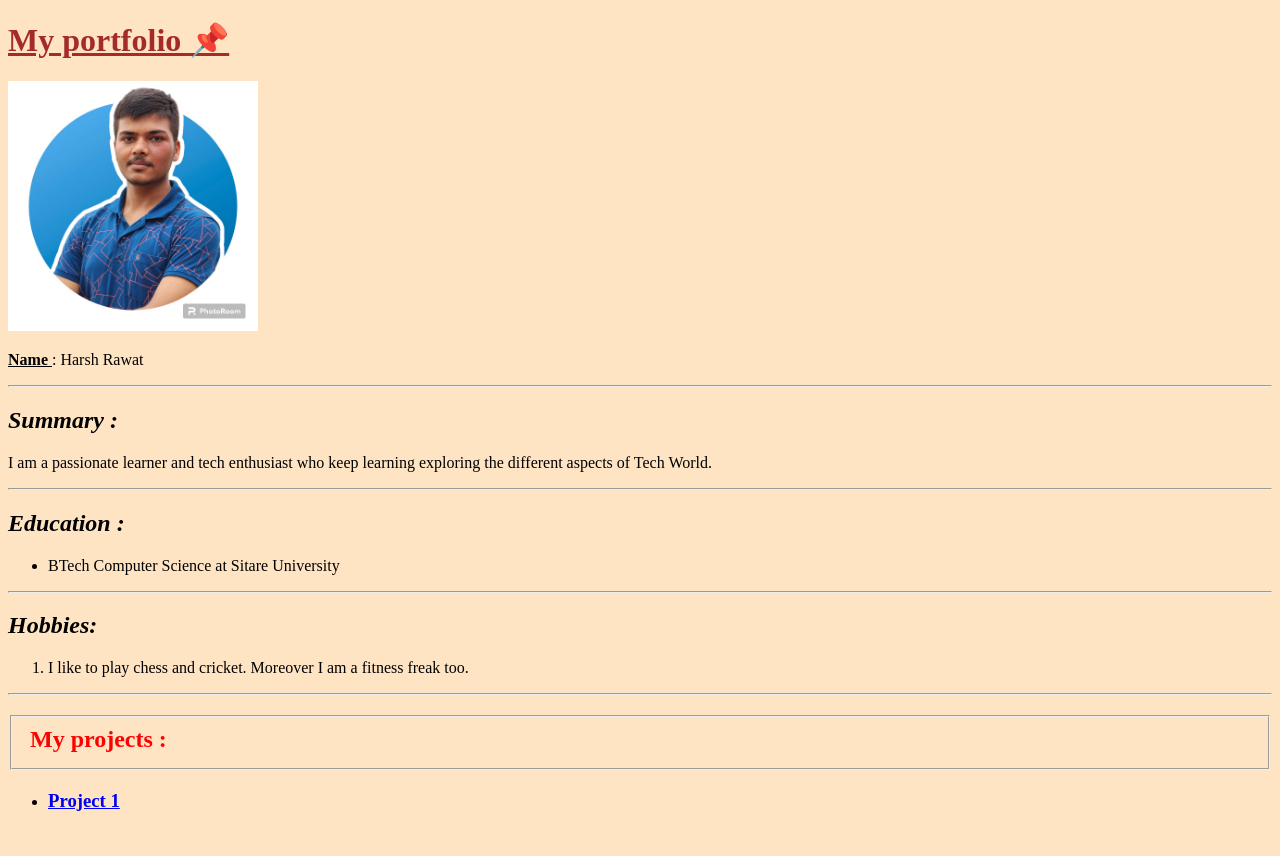
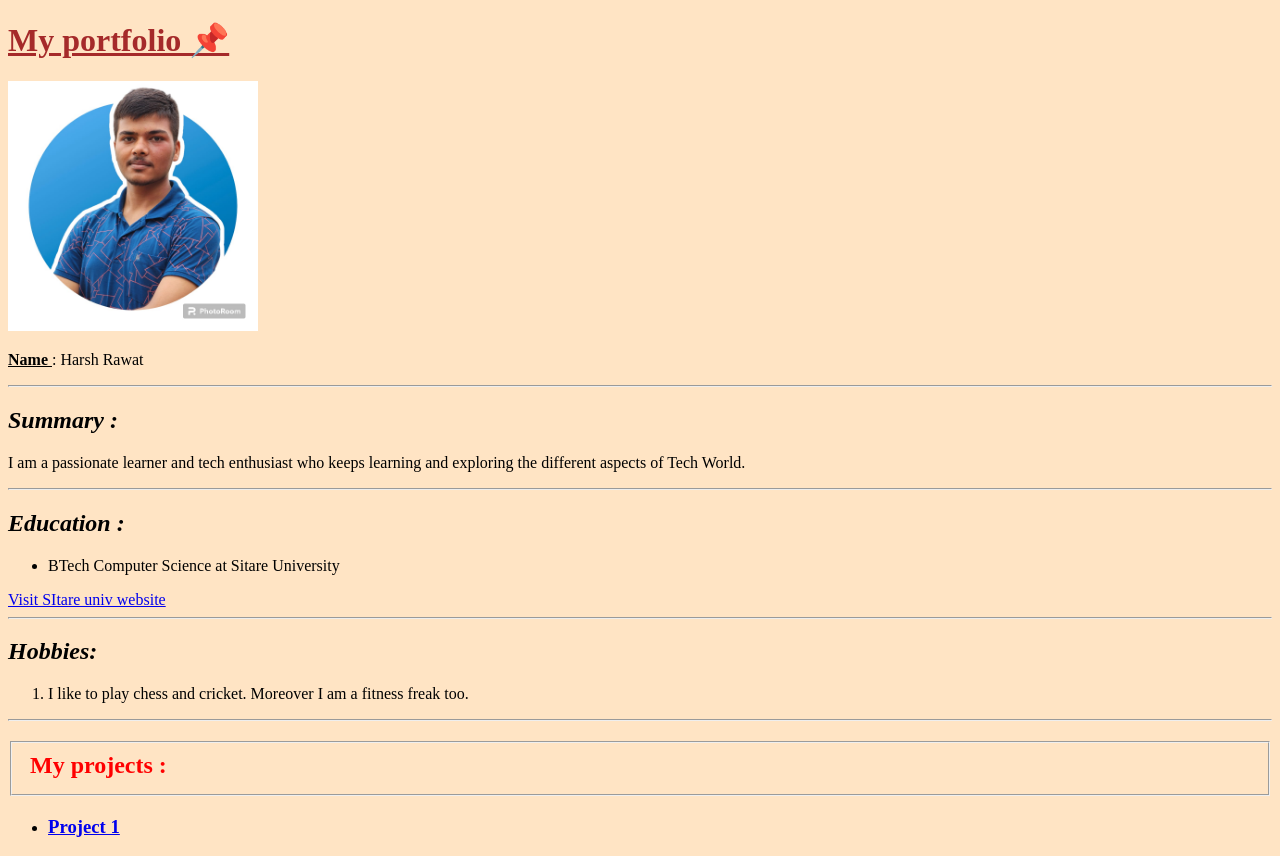
Before and after one commit to harzrawat/codeclub1, a plain HTML site: page myproject.html in a window 1280 px wide. Before the commit the page ends 830 px from the top, so only its background shows below. Drawn offline with Linux system fonts and the light colour scheme.

Commit message:
added link to sitare university

```diff
--- a/myproject.html
+++ b/myproject.html
@@ -28,7 +28,7 @@
         Summary :
     </h2>
     <p title="about">
-        I am a passionate learner and tech enthusiast who keep learning exploring the different aspects of Tech World.
+        I am a passionate learner and tech enthusiast who keeps learning and exploring the different aspects of Tech World.
     </p>
     <hr>
     <h2 style="font-style: oblique;">Education :</h2>
@@ -37,6 +37,9 @@
             BTech Computer Science at Sitare University
         </li>
     </ul>
+    <a href="https://sitare.org/univ/">Visit SItare univ website</a>
+
+
     <hr>
     <h2 style="font-style: oblique;">
         Hobbies:
```
